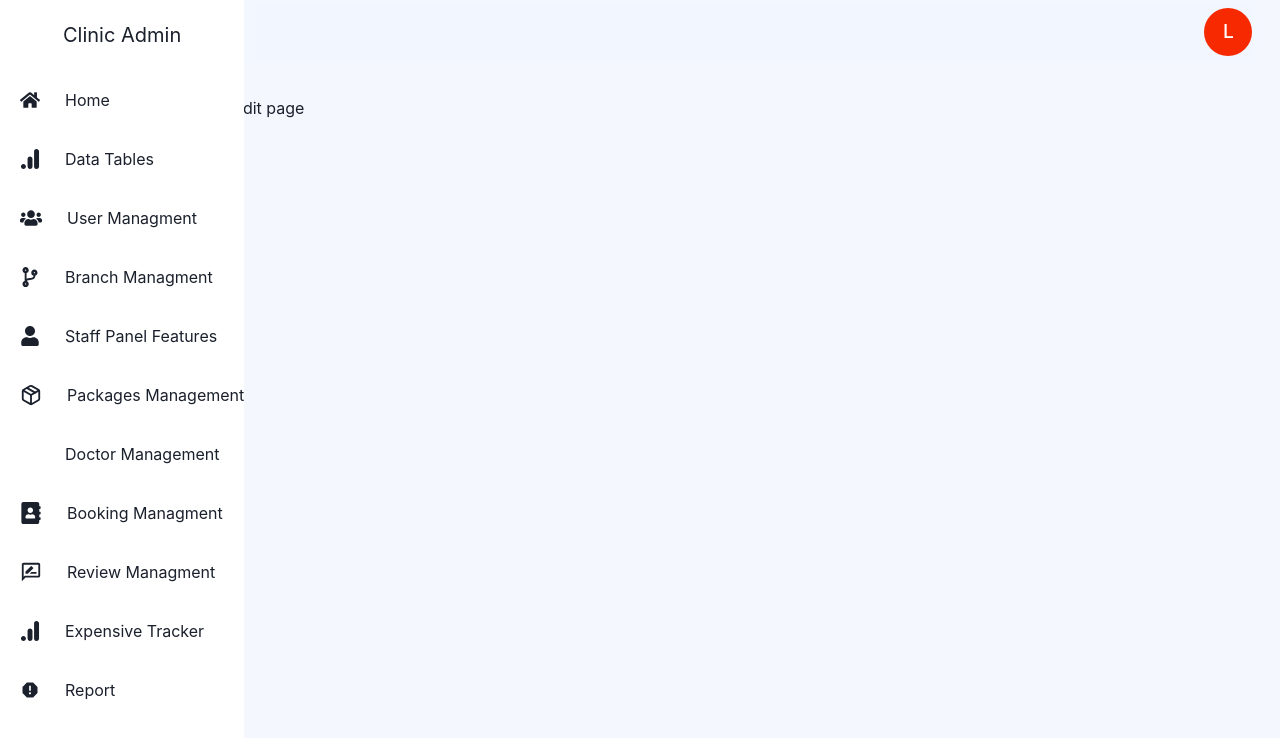
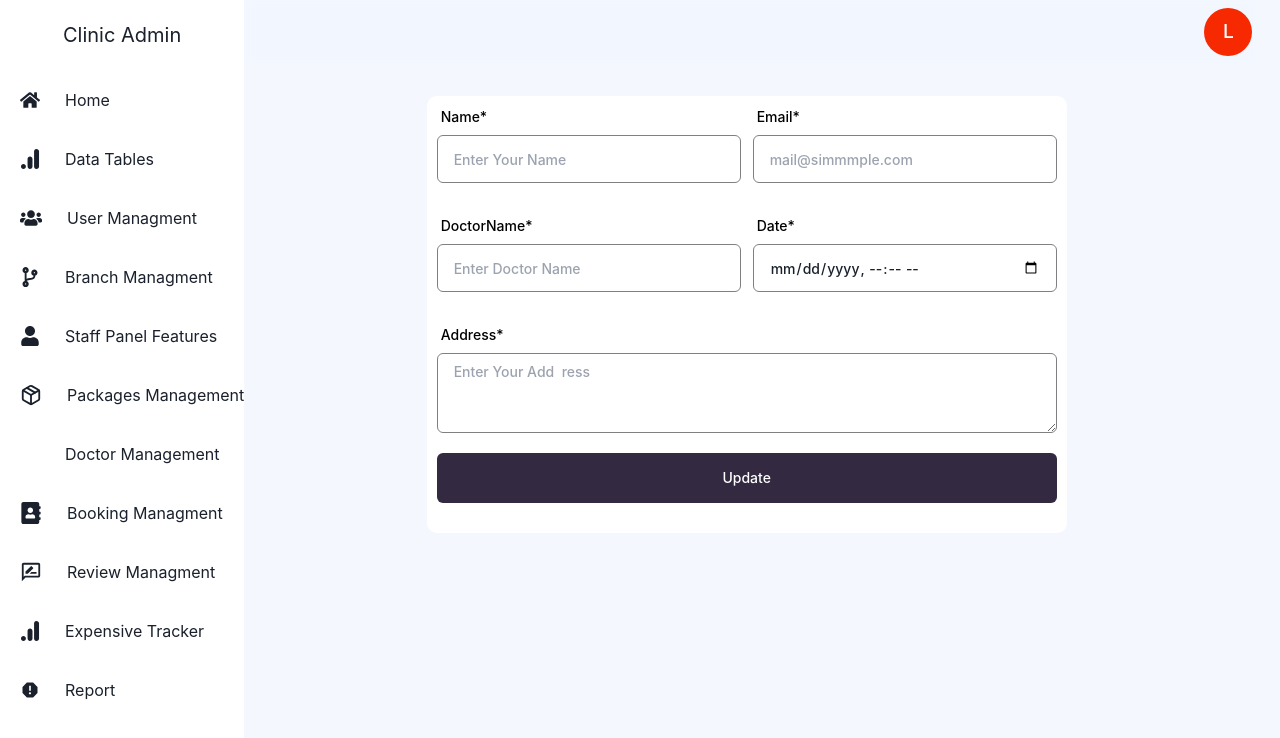
Before and after one commit to webhubmm/clinic-ui, a Next.js app: page /dashboard/user/edit in a window 1280 px wide. Shown: the top 738 px of the page. Built offline with nearby package versions, Linux system fonts and the light colour scheme; some icons are missing.

Commit message:
finishedit

```diff
--- a/app/dashboard/user/create/page.tsx
+++ b/app/dashboard/user/create/page.tsx
@@ -142,7 +142,7 @@ export default function UserCreate() {
               size="lg"
               border='1px'
               borderColor='gray'
-             placeholder='Enter Your Address' />
+             placeholder='Enter Your Add  ress' />
 </GridItem>
       </Grid>
            <Flex justifyContent='flex-end'>
--- a/app/dashboard/user/edit/page.tsx
+++ b/app/dashboard/user/edit/page.tsx
@@ -1,7 +1,161 @@
-import { Box } from "@chakra-ui/react";
+import { GridItem,Card,Grid,Flex,Box,FormControl,FormLabel,Text ,Input,Button} from '@chakra-ui/react';
+import UserImg from '@/public/assets/asset 11.webp';
+import Image from 'next/image'
+import { Textarea } from '@chakra-ui/react';
+export default function EditUser() {
+  return (
+    <Box className='mt-[96px]'     >
+      <Flex  gap={5} justifyContent='center' alignItems='center' >
 
-export default function Edit() {
-  return (
-    <Box mt='96px'>Edit page</Box>
+
+      <FormControl maxW='50vw' minH='100hv' bg='#fff' padding='10px' borderRadius='10px'>
+    <Grid templateColumns='1fr 1fr' gap={3}>
+                 <GridItem>
+                   <FormLabel
+              display="flex"
+              ms="4px"
+              fontSize="sm"
+              fontWeight="500"
+              color="#000"
+              mb="8px"
+            >
+              Name<Text color="#000">*</Text>
+            </FormLabel>
+            <Input
+              isRequired={true}
+              variant="auth"
+              fontSize="sm"
+              ms={{ base: "0px", md: "0px" }}
+              type="text"
+              placeholder="Enter Your Name"
+              mb="20px"
+              fontWeight="500"
+              size="lg"
+              border='1px'
+              borderColor='gray'
+
+            />
+           </GridItem>
+           <GridItem>
+               <FormLabel
+              display="flex"
+              ms="4px"
+              fontSize="sm"
+              fontWeight="500"
+              color="#000"
+              mb="8px"
+            >
+              Email<Text color="#000">*</Text>
+            </FormLabel>
+            <Input
+              isRequired={true}
+              variant="auth"
+              fontSize="sm"
+              ms={{ base: "0px", md: "0px" }}
+              type="email"
+              placeholder="mail@simmmple.com"
+              mb="20px"
+              fontWeight="500"
+              size="lg"
+              border='1px'
+              borderColor='gray'
+
+            />
+                  </GridItem>
+
+<GridItem>
+                <FormLabel
+              display="flex"
+              ms="4px"
+              fontSize="sm"
+              fontWeight="500"
+              color="#000"
+              mb="8px"
+            >
+              DoctorName<Text color="#000">*</Text>
+            </FormLabel>
+            <Input
+              isRequired={true}
+              variant="auth"
+              fontSize="sm"
+              ms={{ base: "0px", md: "0px" }}
+              type="email"
+              placeholder="Enter Doctor Name"
+              mb="20px"
+              fontWeight="500"
+              size="lg"
+              border='1px'
+              borderColor='gray'
+
+            />
+</GridItem>
+<GridItem>
+                <FormLabel
+              display="flex"
+              ms="4px"
+              fontSize="sm"
+              fontWeight="500"
+              color="#000"
+              mb="8px"
+            >
+              Date<Text color="#000">*</Text>
+            </FormLabel>
+            <Input
+              isRequired={true}
+              variant="auth"
+              fontSize="sm"
+              ms={{ base: "0px", md: "0px" }}
+              type="datetime-local"
+              placeholder="Select Date and Time"
+              mb="20px"
+              fontWeight="500"
+              size="lg"
+              border='1px'
+              borderColor='gray'
+
+            />
+</GridItem>
+
+
+<GridItem colSpan='2'>
+    <FormLabel
+              display="flex"
+              ms="4px"
+              fontSize="sm"
+              fontWeight="500"
+              color="#000"
+              mb="8px"
+            >
+              Address<Text color="#000">*</Text>
+            </FormLabel>
+
+     <Textarea variant="auth"
+              fontSize="sm"
+              ms={{ base: "0px", md: "0px" }}
+              mb="20px"
+              fontWeight="500"
+              size="lg"
+              border='1px'
+              borderColor='gray'
+             placeholder='Enter Your Add  ress' />
+</GridItem>
+      </Grid>
+           <Flex justifyContent='flex-end' >
+             <Button
+            fontSize="sm"
+            variant="brand"
+            fontWeight="500"
+            w="100%"
+            h="50"
+            mb="20px"
+            bg='#332941'
+            color='#fff'
+          >
+           Update
+          </Button>
+            </Flex>
+            </FormControl>
+        </Flex>
+    </Box>
   )
 }
--- a/app/dashboard/user/page.tsx
+++ b/app/dashboard/user/page.tsx
@@ -134,9 +134,9 @@ export default function UserManagment() {
                   </td>
                   <td className="px-4 py-4 text-sm whitespace-nowrap">
                     <div className="flex items-center gap-x-8">
-                       <button className=" transition-colors duration-200 text-emerald-500  focus:outline-none">
+                 <Link  href='/dashboard/user/edit' className=" transition-colors duration-200 text-emerald-500  focus:outline-none" >
                 <FaUserEdit size={20}/>
-                      </button>
+                </Link>
                       <button className="text-red-600 transition-colors duration-200 dark:hover:text-red-500 dark:text-gray-300 hover:text-indigo-500 focus:outline-none">
                        <FaRegTrashAlt size={18}/>
                       </button>
@@ -197,9 +197,9 @@ export default function UserManagment() {
                   <td className="px-4 py-4 text-sm whitespace-nowrap">
                     <div className="flex items-center gap-x-6">
                       <div className="flex items-center gap-x-8">
-                       <button className=" transition-colors duration-200 text-emerald-500  focus:outline-none">
+                     <Link  href='/dashboard/user/edit' className=" transition-colors duration-200 text-emerald-500  focus:outline-none" >
                 <FaUserEdit size={20}/>
-                      </button>
+                </Link>
                       <button className="text-red-600 transition-colors duration-200 dark:hover:text-red-500 dark:text-gray-300 hover:text-indigo-500 focus:outline-none">
                        <FaRegTrashAlt size={18}/>
                       </button>
@@ -261,9 +261,9 @@ export default function UserManagment() {
                   <td className="px-4 py-4 text-sm whitespace-nowrap">
                     <div className="flex items-center gap-x-6">
                       <div className="flex items-center gap-x-8">
-                       <button className=" transition-colors duration-200 text-emerald-500  focus:outline-none">
+ <Link  href='/dashboard/user/edit' className=" transition-colors duration-200 text-emerald-500  focus:outline-none" >
                 <FaUserEdit size={20}/>
-                      </button>
+                </Link>
                       <button className="text-red-600 transition-colors duration-200 dark:hover:text-red-500 dark:text-gray-300 hover:text-indigo-500 focus:outline-none">
                        <FaRegTrashAlt size={18}/>
                       </button>
@@ -325,9 +325,9 @@ export default function UserManagment() {
                   <td className="px-4 py-4 text-sm whitespace-nowrap">
                     <div className="flex items-center gap-x-6">
                       <div className="flex items-center gap-x-8">
-                       <button className=" transition-colors duration-200 text-emerald-500  focus:outline-none">
+ <Link  href='/dashboard/user/edit' className=" transition-colors duration-200 text-emerald-500  focus:outline-none" >
                 <FaUserEdit size={20}/>
-                      </button>
+                </Link>
                       <button className="text-red-600 transition-colors duration-200 dark:hover:text-red-500 dark:text-gray-300 hover:text-indigo-500 focus:outline-none">
                        <FaRegTrashAlt size={18}/>
                       </button>
@@ -389,9 +389,9 @@ export default function UserManagment() {
                   <td className="px-4 py-4 text-sm whitespace-nowrap">
                     <div className="flex items-center gap-x-6">
                       <div className="flex items-center gap-x-8">
-                       <button className=" transition-colors duration-200 text-emerald-500  focus:outline-none">
+ <Link  href='/dashboard/user/edit' className=" transition-colors duration-200 text-emerald-500  focus:outline-none" >
                 <FaUserEdit size={20}/>
-                      </button>
+                </Link>
                       <button className="text-red-600 transition-colors duration-200 dark:hover:text-red-500 dark:text-gray-300 hover:text-indigo-500 focus:outline-none">
                        <FaRegTrashAlt size={18}/>
                       </button>
@@ -453,9 +453,9 @@ export default function UserManagment() {
                   <td className="px-4 py-4 text-sm whitespace-nowrap">
                     <div className="flex items-center gap-x-6">
                       <div className="flex items-center gap-x-8">
-                       <button className=" transition-colors duration-200 text-emerald-500  focus:outline-none">
+<Link  href='/dashboard/user/edit' className=" transition-colors duration-200 text-emerald-500  focus:outline-none" >
                 <FaUserEdit size={20}/>
-                      </button>
+                </Link>
                       <button className="text-red-600 transition-colors duration-200 dark:hover:text-red-500 dark:text-gray-300 hover:text-indigo-500 focus:outline-none">
                        <FaRegTrashAlt size={18}/>
                       </button>
--- /dev/null
+++ b/components/admin/adminuser/EditUser.tsx
@@ -0,0 +1,12 @@
+'use client'
+import {FaUserEdit } from "react-icons/fa";
+import { useRouter} from  "next/navigation";
+export default function EditUser() {
+    const router =useRouter();
+  return (
+          <button className=" transition-colors duration-200 text-emerald-500  focus:outline-none" onClick={()=> router.push('/dashboard/user/edit')}>
+                <FaUserEdit size={20}/>
+          </button>
+
+  )
+}
```
Lines whose indentation alone changed are shown as unchanged.
